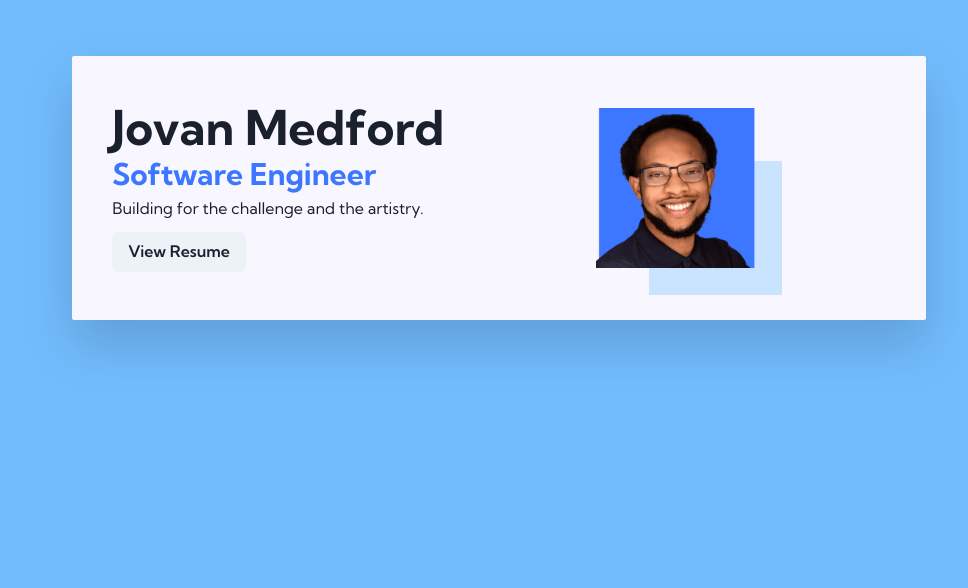
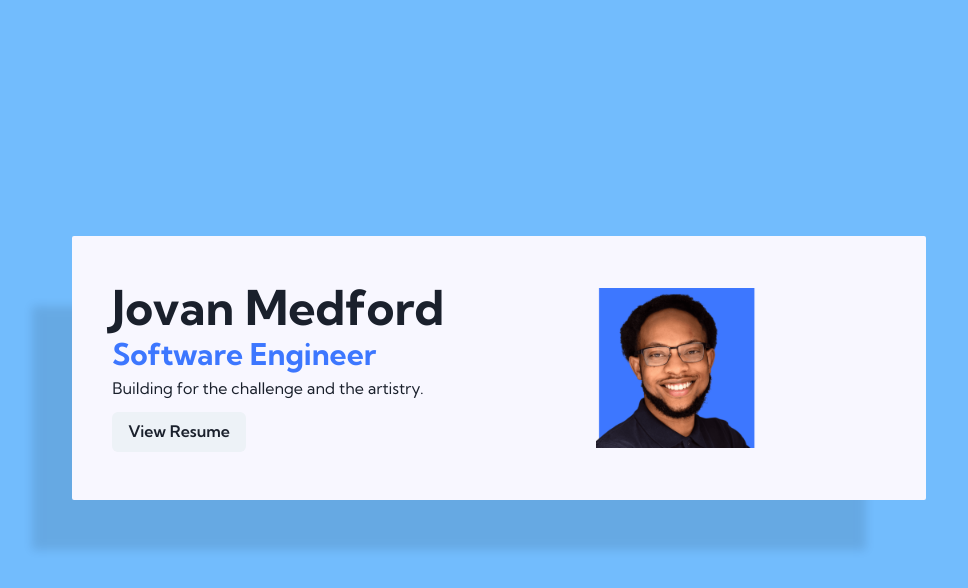
Before and after one commit to jovanmedford/jovan-medford-personal-website, a Next.js app: page / in a window 1280 px wide. Shown: the top 588 px of the page, without its empty margins (141-1109 px from the left). Built offline with nearby package versions, Linux system fonts and the light colour scheme.

Commit message:
Fix: add custom drop shadow to homepage card

```diff
--- a/src/app/page.tsx
+++ b/src/app/page.tsx
@@ -7,8 +7,9 @@
     <>
       <nav><Link href="Home">Home</Link></nav>
       <main className="inset-0 absolute bg-primary-200 h-screen lg:grid lg:grid-cols-12">
-        <section className="mt-14 max-w-72 bg-light mx-auto py-12 px-10 flex flex-col items-center
-                          rounded-sm drop-shadow-2xl
+        <section style={{boxShadow: "-50px 60px 9px -10px rgba(0,0,0,0.10)"}} className="mt-14 max-w-72 bg-light mx-auto py-12 px-10 flex flex-col items-center
+                          rounded-sm
+                          lg:-mt-16 lg:self-center
                           lg:col-start-3 lg:col-end-11 lg:w-full lg:py-12
                           2xl:lg:col-start-4  2xl:lg:col-end-10
                           lg:h-fit lg:max-w-full lg:grid lg:grid-cols-8 lg:grid-rows-1
```
